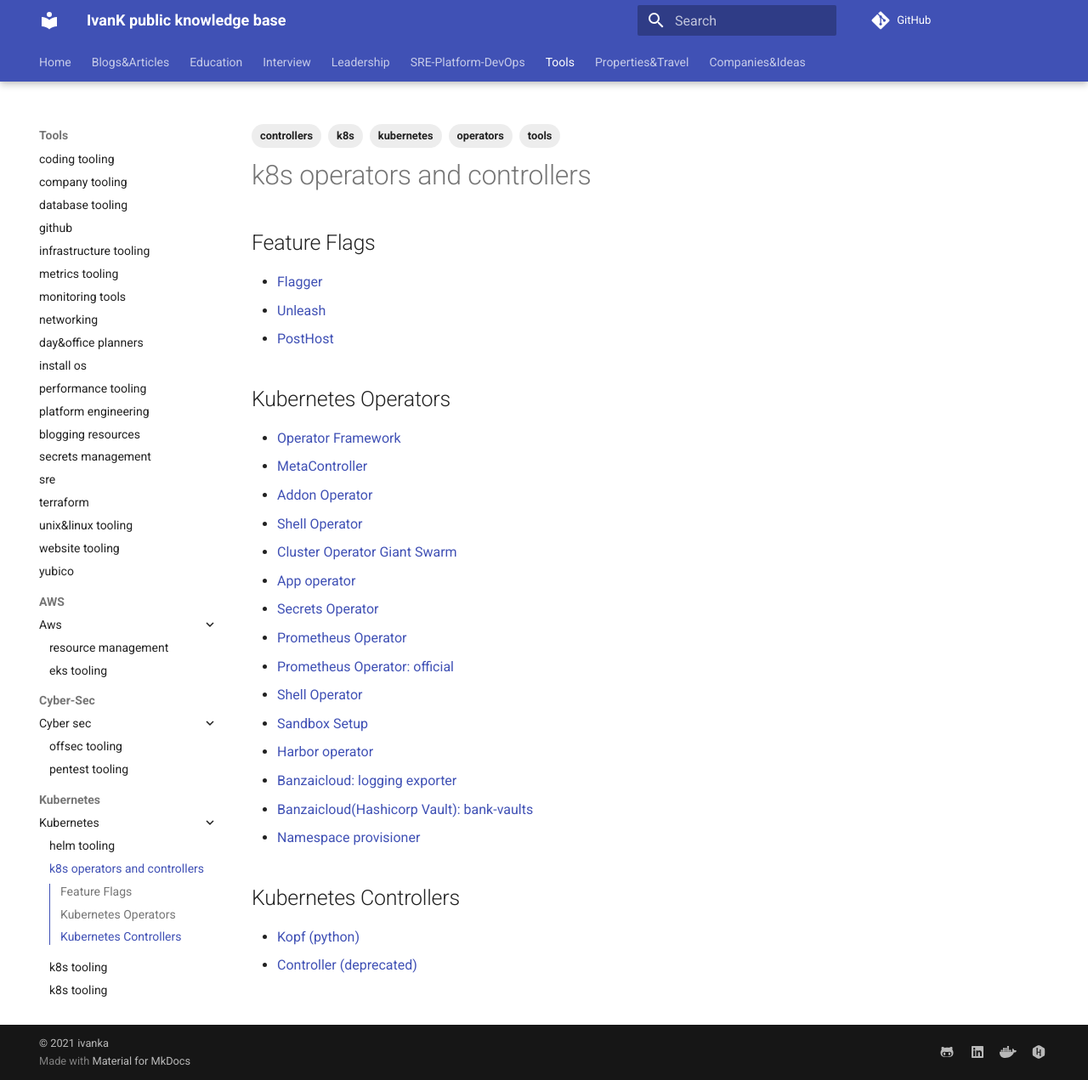
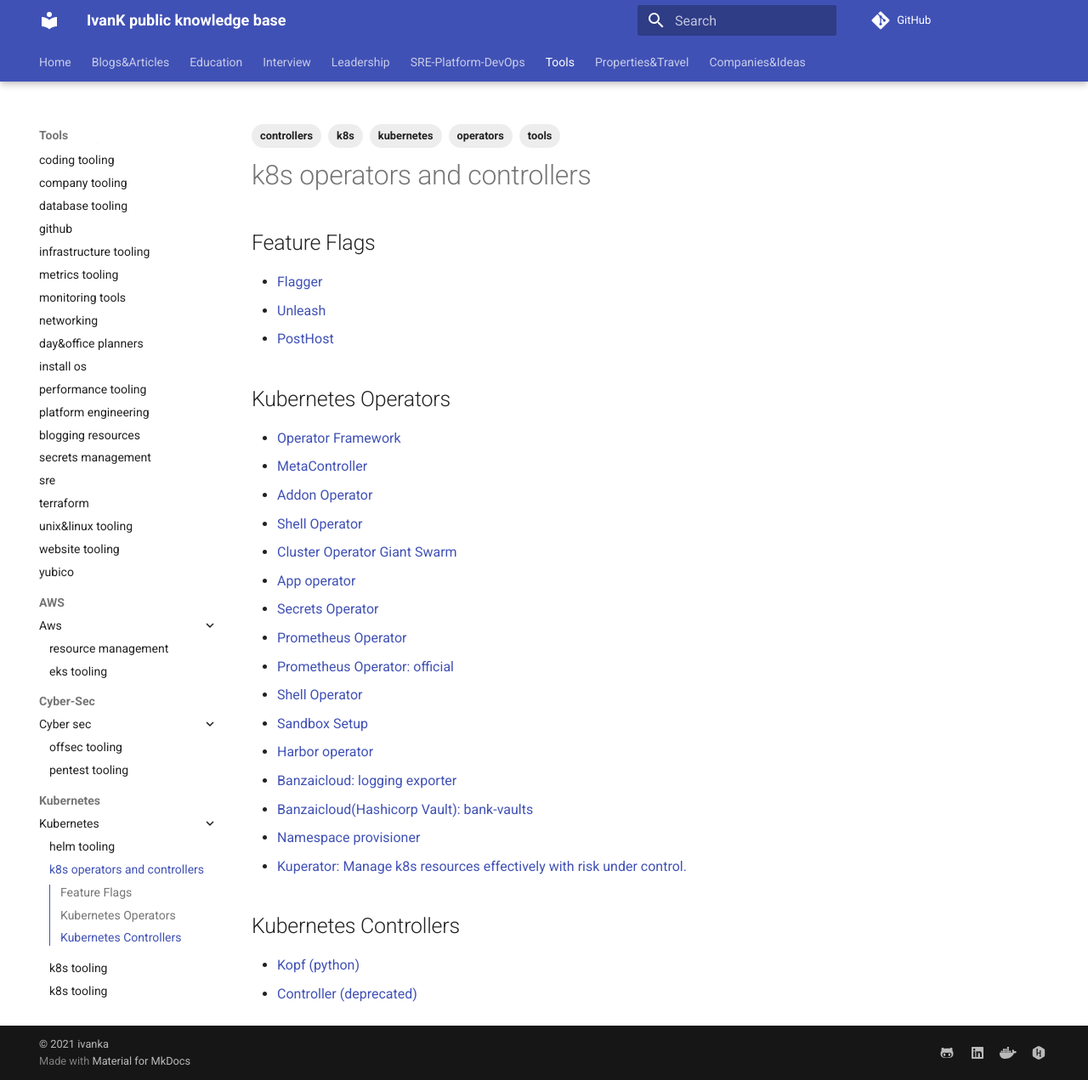
Before and after one commit to ivankatliarchuk/knowledge-base, an MkDocs documentation site: the page built from docs/tools/kubernetes/k8s-operators.md, in a window 1280 px wide and 1271 px high. Shown: the whole window at 85% size. Built offline with MkDocs 1.6.1 and Material for MkDocs 9.7.7, drawn with Linux system fonts in a browser that asks for light colours; comment, search, counter and statistics services are not loaded.

```diff
--- a/docs/tools/kubernetes/k8s-operators.md
+++ b/docs/tools/kubernetes/k8s-operators.md
@@ -30,6 +30,7 @@ published: true
 - [Banzaicloud: logging exporter](https://github.com/banzaicloud/logging-operator)
 - [Banzaicloud(Hashicorp Vault): bank-vaults](https://github.com/banzaicloud/bank-vaults)
 - [Namespace provisioner](https://github.com/mercedes-benz/namespace-provisioner)
+- [Kuperator: Manage k8s resources effectively with risk under control. ](https://github.com/KusionStack/kuperator)
 
 ## Kubernetes Controllers
 
```
Also changed, not shown: docs/tools/kubernetes/k8s.md (+1 -0 lines), assets/platform/platform-engineering-pilars.png (added).
